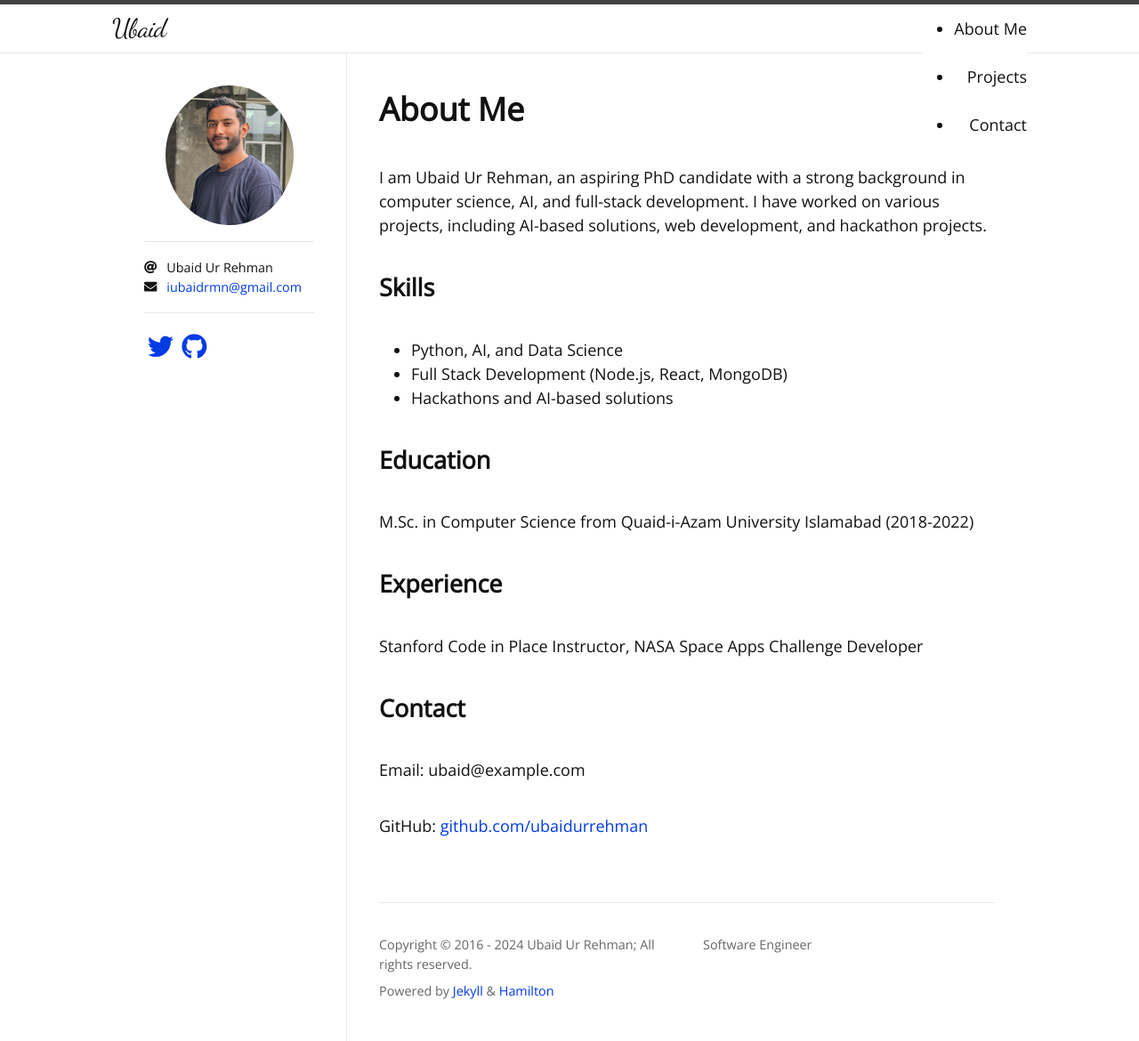
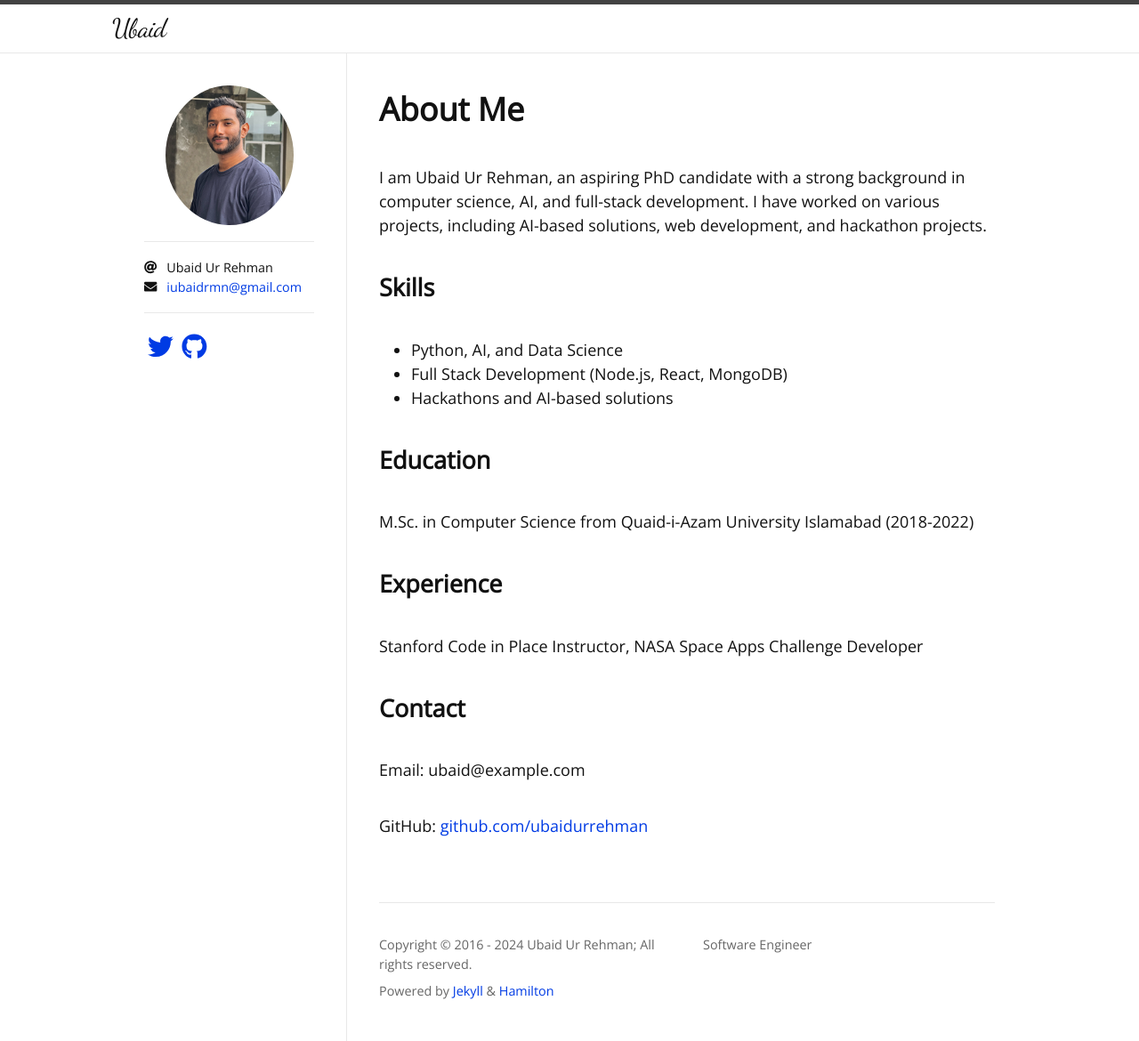
Before and after one commit to iubaidrmn/ubaid, a Jekyll site: the page built from index.html, in a window 1280 px wide. Shown: the whole page at 89% size. Built offline with Jekyll 4.4.1, drawn with Linux system fonts in a browser that asks for light colours; nearby versions of some CDN libraries; some web fonts are replaced; the list of posts is cut into pages by our own code.

Commit message:
project 626

```diff
--- a/_includes/header.html
+++ b/_includes/header.html
@@ -22,11 +22,11 @@
 
   {% if site.data.navigation %}
     <nav class="site-nav">
-      <ul>
+      <!-- <ul>
         <li><a href="{{ site.baseurl }}/about/">About Me</a></li>
         <li><a href="{{ site.baseurl }}/projects/">Projects</a></li>
         <li><a href="{{ site.baseurl }}/contact/">Contact</a></li>
-      </ul>
+      </ul> -->
       <!-- <input type="checkbox" id="nav-trigger" class="nav-trigger" />
       <label for="nav-trigger" title="nav-trigger">
         <span class="menu-icon">
```
